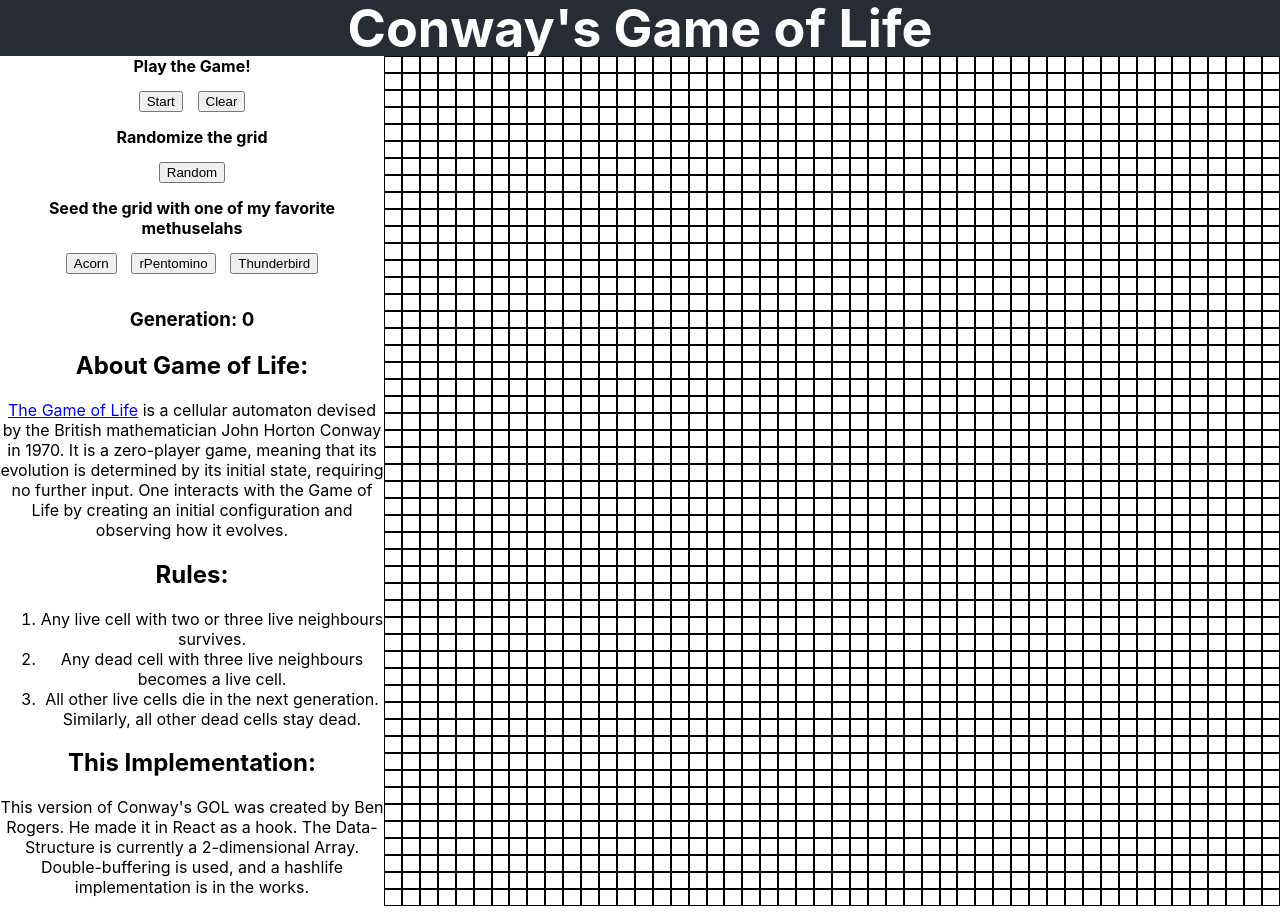
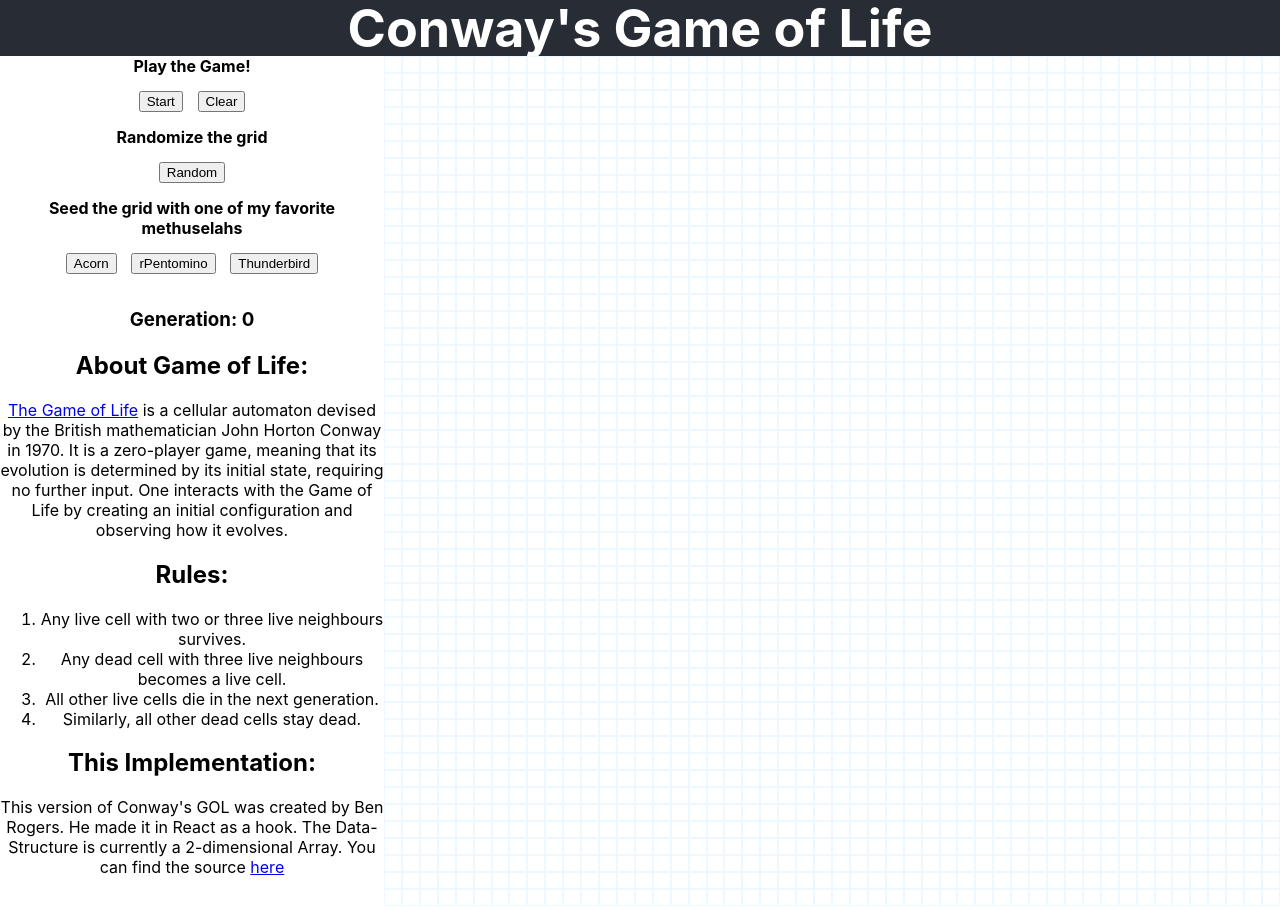
Before and after one commit to thisbenrogers/gol-conway, a React (Create React App) app: page / in a window 1280 px wide. Built offline with nearby package versions, Linux system fonts and the light colour scheme.

Commit message:
Adds comments for clarity

```diff
--- a/src/App.js
+++ b/src/App.js
@@ -4,7 +4,20 @@ import './App.css';
 import useConways from './gol';
 
 function App() {
-  const { random, acorn, rPentomino, thunderbird, grid, setGrid, setCell, start, stop, evolving, clear, generation } = useConways({ gridRows : 50,  gridColumns : 50 })
+  const {
+    random,
+    acorn,
+    rPentomino,
+    thunderbird,
+    grid,
+    setGrid,
+    setCell,
+    start,
+    stop,
+    isEvolving,
+    clear,
+    generation
+  } = useConways({ gridRows : 50,  gridColumns : 50 })
 
   return (
     <div className="App">
@@ -16,18 +29,18 @@ function App() {
           <label htmlFor="play">Play the Game!</label>
           <div name='play' className="main-controls button-container">
             <button onClick={() => {
-              if(evolving()){
+              if(isEvolving()){
                 stop()
               }
               else{
                 start()
               }
-            }}>{evolving()? 'Stop' : 'Start'}</button>
-            <button disabled={evolving()} onClick={() => {
-              if(!evolving()){
+            }}>{isEvolving()? 'Stop' : 'Start'}</button>
+            <button disabled={isEvolving()} onClick={() => {
+              if(!isEvolving()){
                 clear()
               }
-            }}>{evolving() ? 'Clear' : "Clear"}</button>
+            }}>{isEvolving() ? 'Clear' : "Clear"}</button>
           </div>
           <label htmlFor="random">Randomize the grid</label>
           <div name='random' className="random-containter button-container">
@@ -64,24 +77,25 @@ function App() {
           <ol className="rules">
             <li>Any live cell with two or three live neighbours survives.</li>
             <li>Any dead cell with three live neighbours becomes a live cell.</li>
-            <li>All other live cells die in the next generation. Similarly, all other dead cells stay dead.</li>
+            <li>All other live cells die in the next generation.</li>
+            <li>Similarly, all other dead cells stay dead.</li>
           </ol>
           <h2 className="rules">This Implementation:</h2>
           <p className="implementation">
             This version of Conway's GOL was created by Ben Rogers.
             He made it in React as a hook.
             The Data-Structure is currently a 2-dimensional Array.
-            Double-buffering is used, and a hashlife implementation is in the works.
+            You can find the source <a href="https://github.com/thisbenrogers/gol-conway">here</a>
           </p>
         </div>
         <div className="grid-container">
           <div className="grid">
             {
               grid.map((row, r) =>
-                row.map((col, c) =>
+                row.map((_, c) =>
                   <div key={`${r}-${c}`}
                       style={{
-                        border: '1px solid black',
+                        border: isEvolving() ? '1px solid white' : '1px solid aliceblue' ,
                         backgroundColor: grid[r][c] ? 'black' : undefined
                       }}
                       onClick={() => {
--- a/src/gol.js
+++ b/src/gol.js
@@ -1,10 +1,16 @@
 import { useRef, useState, useCallback } from "react";
 import { produce } from 'immer';
 
+// This implementation of Conway's Game of Life is provided as a hook called useConways
+// This hook returns several functions and variables, including:
+//    Seed patterns for empty grid, random grid, and 3 methuselah seeds,
+//    Controls for reading the grid, setting the grid, and setting individual cells,
+//    Functions to control stopping and stopping the game, as well as clearing the grid
+//    and informational functions, a boolean called isEvolving() and a generational counter
+
 const useConways = ({ gridRows = 50, gridColumns = 50 }) => {
 
-  let [generation, setGeneration] = useState(0)
-
+  // Returns an empty 2d array
   const empty = () => {
     let r = []
     for (let i = 0; i < gridRows; i++) {
@@ -13,13 +19,19 @@ const useConways = ({ gridRows = 50, gridColumns = 50 }) => {
     return r;
   }
 
+  // returns a randomized 2d array
   const random = () => {
     let r = []
     for (let i = 0; i < gridRows; i++) {
-      r.push(Array.from(new Array(gridColumns), () => Math.random() < 1 / 2 ? 1 : 0));
+      r.push(Array.from(new Array(gridColumns), () => Math.random() < 1 / 5 ? 1 : 0));
     }
     return r;
   }
+
+  // Methuselah seeds rPentomino, acorn, and thunderbird
+  //
+  //    Methuselah seeds have a lifespan that is much
+  //    longer than their diminuitive seed state might imply
 
   const rPentomino = () => {
     let r = []
@@ -63,17 +75,24 @@ const useConways = ({ gridRows = 50, gridColumns = 50 }) => {
     return r;
   }
 
-
+  //
+  // Refs and State
+  //
 
   const runningRef = useRef(false);
 
+  let [generation, setGeneration] = useState(0)
+
   const [running, setrunning] = useState(false)
-
 
   const [grid, setGrid] = useState(() => {
     return empty();
   });
 
+
+  //
+  // Adds individual cells to the grid
+  //
 
 
   const setCell = (r, c, value) => {
@@ -83,14 +102,18 @@ const useConways = ({ gridRows = 50, gridColumns = 50 }) => {
       });
     });
   }
-  const evolving = () => {
+
+
+  const isEvolving = () => {
     return running;
   }
+
   const start = () => {
     setrunning(true);
     runningRef.current = true;
     run();
   }
+
   const stop = () => {
     setrunning(false);
     runningRef.current = false;
@@ -98,9 +121,13 @@ const useConways = ({ gridRows = 50, gridColumns = 50 }) => {
 
   const clear = () => {
     setGrid(empty());
-    setGeneration(0)
+    setGeneration(0);
   }
 
+  //
+  // nodeNeighbors returns an integer that represents the number of
+  // live neighbors a single cell has.
+  //
   const nodeNeighbors = useCallback((g, r, c) => {
     let n = 0;
     const neighbors = [
@@ -123,33 +150,54 @@ const useConways = ({ gridRows = 50, gridColumns = 50 }) => {
       }
     })
     return n;
-  }, []);
+  });
 
+
+  // the run() function runs through each cell of the grid,
+  // determines the number "n" of neighbors by using nodeNeighbors(),
+  // applies the rules of GOL,
+  // increments a generational counter,
+  // and recursively starts again based on a timeout()
 
   const run = useCallback(() => {
     if (!runningRef.current) return;
 
     setGrid(g => produce(g, gCopy =>
       gCopy.forEach((row, r) =>
-        row.forEach((_col, c) => {
+        row.forEach((_, c) => {
 
           let n = nodeNeighbors(g, r, c);
 
-          if (gCopy[r][c] == 0 && n == 3) {
-            gCopy[r][c] = 1;
-          }
-          else {
-            if (n < 2 || n > 3) gCopy[r][c] = 0;
+          if (gCopy[r][c] == 0 && n == 3) {     // These are the rules of Conway's GOL
+            gCopy[r][c] = 1;                    //
+          }                                     //  Based on the rules:
+          else {                                //      1 is assigned to cells that survive
+            if (n < 2 || n > 3) {               //      0 is assigned to cells that die
+              gCopy[r][c] = 0                   //
+            };
           }
         })
       )))
-      setGeneration(++generation)
-    setTimeout(run, 50);
+    setGeneration(++generation)
+    setTimeout(run, 25);
 
-  }, [generation, nodeNeighbors])
+  })
 
 
-  return { random, acorn, rPentomino, thunderbird, grid, setGrid, setCell, start, stop, evolving, clear, generation };
+  return {
+    random,
+    acorn,
+    rPentomino,
+    thunderbird,
+    grid,
+    setGrid,
+    setCell,
+    start,
+    stop,
+    clear,
+    isEvolving,
+    generation
+  };
 }
 
 export default useConways;
```
